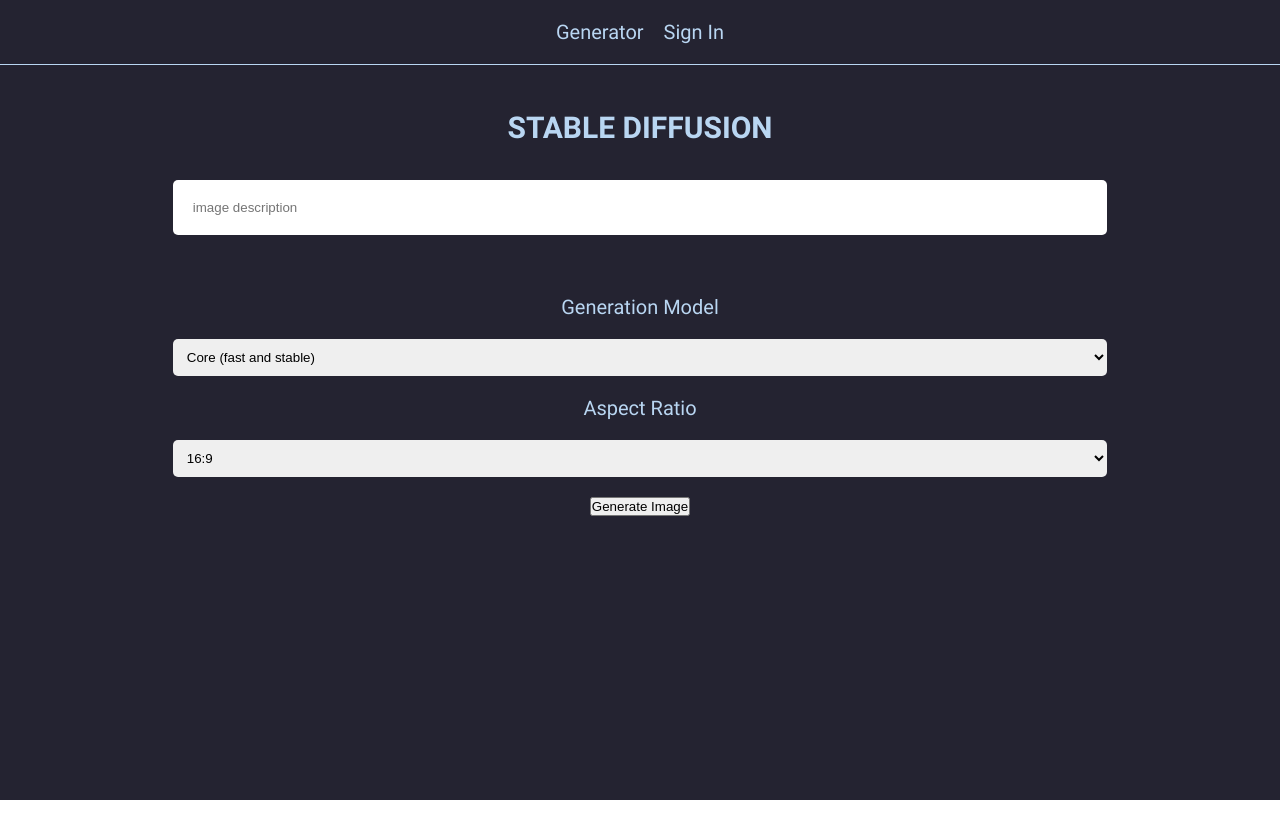
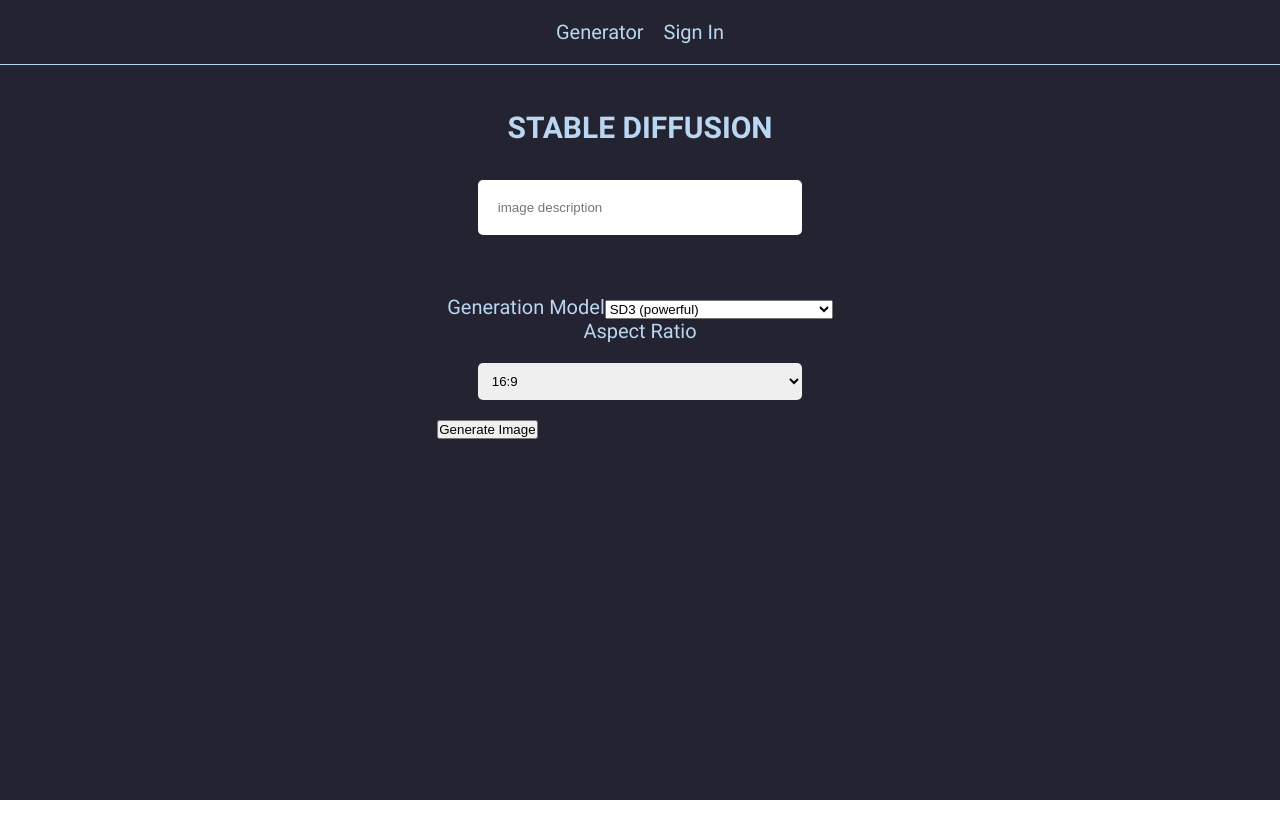
Before and after one commit to C-Rusty/stable-diffusion, a React (Create React App) app: page / in a window 1280 px wide. Shown: the top 838 px of the page. Built offline with nearby package versions, Linux system fonts and the light colour scheme.

Commit message:
model v2 component started and Select component rework

```diff
--- a/src/api/Api.textToImage.ts
+++ b/src/api/Api.textToImage.ts
@@ -30,7 +30,7 @@ const getImageFromV1Model = (params: ApiV1ModelParams, model: string) => {
     const urlPath = `${API_URL}/v1/generation/${model}/text-to-image`;
 
     const options = {
-        method: 'GET',
+        method: 'POST',
         url: urlPath,
         headers: {
             'Content-Type': 'application/json',
--- a/src/components/Content/Generator/Generator.tsx
+++ b/src/components/Content/Generator/Generator.tsx
@@ -1,100 +1,61 @@
-import { useEffect, useRef, useState } from 'react';
-import Select from '../../common/Select';
+import { Dispatch, SetStateAction, useEffect, useRef, useState } from 'react';
 import './generator.scss';
-import { SelectProps } from '../../../types/commonTypes';
+import { GenModelsValue, SelectProps } from '../../../types/typesCommon';
+import ModelV1Selects from '../ModelV1Selects/ModelV1Selects';
+import ModelV2Selects from '../ModelV2Selects/ModelV2Selects';
+import { ApiV1ModelParams } from '../../../types/typesV1Model';
+import { ApiV2ModelParams } from '../../../types/typesV2Model';
+import { generatorCommonPropsForSelect } from '../../../utilities/GeneratorPropsForSelect';
 
 const Generator = () => {
 
-    const inputValue = useRef<HTMLInputElement | null>(null);
+    const prompt = useRef<HTMLInputElement | null>(null);
 
-    const genModelOptionsProps: SelectProps = {
-        className: 'generator__model-select',
-        id: 'model-select',
-        options: [
-            {value: 'sd3', text: 'SD3 (powerful)'},
-            {value: 'core', text: 'Core (fast and stable)'},
-            {value: 'stable-diffusion-v1-6', text: 'SD 1.6 (base model)'},
-            {value: 'stable-diffusion-xl-1024-v1-0', text: 'SDXL 1.0 (flexible-resolution base)'},
-        ],
-    };
+    const { genModelSelectProps } = generatorCommonPropsForSelect;
 
-    const resolutionOptionProps: SelectProps = {
-        className: 'generator__resolution-select',
-        id: 'resolution-select',
-        options: [
-            {value: `1024x1024`, text: `1024x1024`},
-            {value: `1152x896`, text: `1152x896`},
-            {value: `896x1152`, text: `896x1152`},
-            {value: `1216x832`, text: `1216x832`},
-            {value: `1344x768`, text: `1344x768`},
-            {value: `768x1344`, text: `768x1344`},
-            {value: `1536x640`, text: `1536x640`},
-            {value: `640x1536`, text: `640x1536`},
-        ],
-    };
-
-    const aspectRatioProps: SelectProps = {
-        className: 'generator__aspect-ratio-select',
-        id: 'aspect-ratio-select',
-        options: [
-            {value: `16:9`, text: `16:9`},
-            {value: `1:1`, text: `1:1`},
-            {value: `21:9`, text: `21:9`},
-            {value: `2:3`, text: `2:3`},
-            {value: `3:2`, text: `3:2`},
-            {value: `4:5`, text: `4:5`},
-            {value: `5:4`, text: `5:4`},
-            {value: `9:16`, text: `9:16`},
-            {value: `9:21`, text: `9:21`},
-        ],
-    };
-
-    const [genModel, setGenModel] = useState<string>(`core`);
-    const [resolution, setResolution] = useState<string>(`1024x1024`);
-    const [aspectRatio, setAspectRatio] = useState<string>(`16:9`);
+    const [genModel, setGenModel] = useState<GenModelsValue>(`core`);
+    const [data, setData] = useState<ApiV1ModelParams | ApiV2ModelParams | {}>({});
 
     useEffect(() => {
-        console.log(genModel, resolution, aspectRatio);
-
-    }, [genModel, resolution, aspectRatio]);
+        console.log(genModel);
+    }, [genModel]);
 
     return(
         <section className="generator">
             <div className="container">
                 <div className="generator__inner">
+                    <form action="" method="post" className='generator__form'>
                         <label htmlFor="" className='generator__input-container'>
                             <h1 className="generator__headline">Stable Diffusion</h1>
-                        <input type="text" name="input" id="generate-image-prompt" placeholder='image description'  className="generator__input" ref={inputValue} />
+                            <input type="text" name="input" id="generate-image-prompt" placeholder='image description'  className="generator__input" ref={prompt} />
                         </label>
-                    <label htmlFor="" className='generator__select-container'>
+                        <label htmlFor="" className={genModelSelectProps.className} id={genModelSelectProps.id}>
                             <span className='generator__select-container-headline'>Generation Model</span>
-                        <Select
-                            optionProps={genModelOptionsProps}
-                            defaultValue={genModel}
-                            setSelectValue={setGenModel}
-                        />
+                            <select
+                                className="generator__select"
+                                onChange={(e) => setGenModel(e.target.value as GenModelsValue)}>
+                                    {genModelSelectProps.options.map((optionItem) =>
+                                        <option
+                                            key={optionItem.text}
+                                            value={optionItem.value}
+                                        >{optionItem.text}</option>
+                                    )}
+                            </select>
                         </label>
                         {genModel === `core` || genModel === `sd3` ?
-                        <label htmlFor="" className='generator__select-container'>
-                            <span className='generator__select-container-headline'>Aspect Ratio</span>
-                            <Select
-                                optionProps={aspectRatioProps}
-                                defaultValue={aspectRatio}
-                                setSelectValue={setAspectRatio}
+                            <ModelV2Selects
+                                data={data as ApiV2ModelParams}
+                                setData={setData as Dispatch<SetStateAction<ApiV2ModelParams | {}>>}
                             />
-                        </label>
                             :
-                        <label htmlFor="" className='generator__select-container'>
-                            <span className='generator__select-container-headline'>Image Resolution </span>
-                            <Select
-                                optionProps={resolutionOptionProps}
-                                defaultValue={resolution}
-                                setSelectValue={setResolution}
+                            <ModelV1Selects
+                                data={data as ApiV1ModelParams}
+                                setData={setData as Dispatch<SetStateAction<ApiV1ModelParams | {}>>}
                             />
-                        </label>
                         }
-                    <button>Generate Image</button>
-                    <div className="generator__generated-image"></div>
+                        <button className='generator__button'>Generate Image</button>
+                    </form>
+                    <div className="generator__result"></div>
                 </div>
             </div>
         </section>
--- a/src/components/Content/ModelV1Selects/ModelV1Selects.tsx
+++ b/src/components/Content/ModelV1Selects/ModelV1Selects.tsx
@@ -1,8 +1,50 @@
+import { Dispatch, SetStateAction, useState } from 'react';
+import { SelectProps } from '../../../types/typesCommon';
+import Select from '../../common/Select';
 import './ModelV1Selects.scss';
+import { ApiV1ModelParams, Resolutions } from '../../../types/typesV1Model';
 
-const ModelV1Selects = () => {
+const ModelV1Selects = (
+    {
+        data,
+        setData
+    }
+    :
+    {
+        data: ApiV1ModelParams | {},
+        setData: Dispatch<SetStateAction<ApiV1ModelParams | {}>>
+    }
+) => {
+
+    const resolutionOptionProps: SelectProps = {
+        className: 'generator__resolution-select',
+        id: 'resolution-select',
+        options: [
+            {value: `1024x1024`, text: `1024x1024`},
+            {value: `1152x896`, text: `1152x896`},
+            {value: `896x1152`, text: `896x1152`},
+            {value: `1216x832`, text: `1216x832`},
+            {value: `1344x768`, text: `1344x768`},
+            {value: `768x1344`, text: `768x1344`},
+            {value: `1536x640`, text: `1536x640`},
+            {value: `640x1536`, text: `640x1536`},
+        ],
+    };
+
+    const [resolution, setResolution] = useState<Resolutions>(`1024x1024`);
+
+
     return(
-        <></>
+        <>
+            <label htmlFor="" className='generator__select-container'>
+                <span className='generator__select-container-headline'>Image Resolution </span>
+                <Select
+                    optionProps={resolutionOptionProps}
+                    defaultValue={resolution}
+                    setSelectValue={setResolution}
+                />
+            </label>
+        </>
     );
 };
 
--- a/src/components/Content/ModelV2Selects/ModelV2Selects.tsx
+++ b/src/components/Content/ModelV2Selects/ModelV2Selects.tsx
@@ -1,6 +1,46 @@
-const ModelV2Selects = () => {
+import { Dispatch, SetStateAction, useState } from "react";
+import { GenModelsValue, SelectProps } from "../../../types/typesCommon";
+import Select from "../../common/Select";
+import { ApiV2ModelParams, AspectRatios } from "../../../types/typesV2Model";
+import { v2ModelCommonPropsForSelect } from "../../../utilities/V2ModelPropsForSelect";
+
+const ModelV2Selects = (
+    {
+        data,
+        setData
+    }
+    :
+    {
+        data: ApiV2ModelParams | {},
+        setData: Dispatch<SetStateAction<ApiV2ModelParams | {}>>
+    }
+) => {
+
+    const dataDefaltValue: ApiV2ModelParams = {
+        prompt: ``,
+        aspect_ratio: `16:9`,
+        negative_prompt: ``,
+        seed: 0,
+        style_preset: `digital-art`,
+        output_format: `png`
+    };
+
+    const { aspectRatiSelectProps } = v2ModelCommonPropsForSelect;
+
+    const [aspectRatio, setAspectRatio] = useState<AspectRatios>(`16:9`);
+
+
     return(
-        <></>
+        <div className="generator-v2-options">
+            <label htmlFor="" className='generator__select-container'>
+                <span className='generator__select-container-headline'>Aspect Ratio</span>
+                <Select
+                    optionProps={aspectRatiSelectProps}
+                    defaultValue={aspectRatio}
+                    setSelectValue={setAspectRatio as Dispatch<SetStateAction<AspectRatios>>}
+                />
+            </label>
+        </div>
     );
 };
 
--- a/src/components/common/Select.tsx
+++ b/src/components/common/Select.tsx
@@ -1,5 +1,7 @@
 import { Dispatch, SetStateAction } from "react";
-import { SelectProps } from "../../types/commonTypes";
+import { SelectProps } from "../../types/typesCommon";
+import { AspectRatios } from "../../types/typesV2Model";
+import { Resolutions } from "../../types/typesV1Model";
 
 const Select = (
     {
@@ -10,15 +12,27 @@ const Select = (
     {
         optionProps: SelectProps,
         defaultValue: string,
-        setSelectValue: Dispatch<SetStateAction<string>>
+        setSelectValue: Dispatch<SetStateAction<AspectRatios | Resolutions>>
     }
 ) => {
+
+    const handleChange = (e: React.ChangeEvent<HTMLSelectElement>, id: string) => {
+        switch (e.target.value) {
+            case ``:
+
+                break;
+
+            default:
+                break;
+        }
+    };
+
     return(
         <select
             className={optionProps.className}
             id={optionProps.id}
             defaultValue={defaultValue}
-            onChange={(e) => setSelectValue(e.target.value)}
+            onChange={(e) => handleChange(e, optionProps.id)}
         >
             {optionProps.options.map((optionItem) =>
                 <option key={optionItem.text} value={optionItem.value}>{optionItem.text}</option>
--- a/src/utilities/GeneratorPropsForSelect.ts
+++ b/src/utilities/GeneratorPropsForSelect.ts
@@ -1,4 +1,4 @@
-import { InputProps, SelectProps } from "../types/commonTypes";
+import { InputProps, SelectProps } from "../types/typesCommon";
 
 const genModelSelectProps: SelectProps = {
     className: 'generator__model-select',
@@ -11,29 +11,6 @@ const genModelSelectProps: SelectProps = {
     ],
 };
 
-const aspectRatiSelectProps: SelectProps = {
-    className: 'generator__aspect-ratio-select',
-    id: 'aspect-ratio-select',
-    options: [
-        {value: `16:9`, text: `16:9`},
-        {value: `1:1`, text: `1:1`},
-        {value: `21:9`, text: `21:9`},
-        {value: `2:3`, text: `2:3`},
-        {value: `3:2`, text: `3:2`},
-        {value: `4:5`, text: `4:5`},
-        {value: `5:4`, text: `5:4`},
-        {value: `9:16`, text: `9:16`},
-        {value: `9:21`, text: `9:21`},
-    ],
-};
-
-const negativeInputProps: InputProps = {
-    className: 'generator__negative-prompt-select',
-    id: 'negative-prompt-select',
-    inputValue: ``,
-    placeholder: `what you do not wish to see in the output image`
-};
-
 const seedInputProps: InputProps = {
     className: 'generator__seed-select',
     id: 'seed-select',
@@ -43,7 +20,7 @@ const seedInputProps: InputProps = {
 
 const style_presetSelectProps: SelectProps = {
     className: 'generator__style-preset-select',
-    id: 'style-preset-select',
+    id: 'style-select',
     options: [
         { value: "3d-model", text: "3d-model" },
         { value: "analog-film", text: "analog-film" },
@@ -68,7 +45,7 @@ const style_presetSelectProps: SelectProps = {
 
 const outputFormatSelectProps: SelectProps = {
     className: 'generator__output-format-select',
-    id: 'output-format-select',
+    id: 'output-select',
     options: [
         {value: `png`, text: `png`},
         {value: `jpeg`, text: `jpeg`},
@@ -76,23 +53,10 @@ const outputFormatSelectProps: SelectProps = {
     ],
 };
 
-const resolutionSelectProps: SelectProps = {
-    className: 'generator__resolution-select',
-    id: 'resolution-select',
-    options: [
-        {value: `1024x1024`, text: `1024x1024`},
-        {value: `1152x896`, text: `1152x896`},
-        {value: `896x1152`, text: `896x1152`},
-        {value: `1216x832`, text: `1216x832`},
-        {value: `1344x768`, text: `1344x768`},
-        {value: `768x1344`, text: `768x1344`},
-        {value: `1536x640`, text: `1536x640`},
-        {value: `640x1536`, text: `640x1536`},
-    ],
+
+export const generatorCommonPropsForSelect = {
+    genModelSelectProps,
+    seedInputProps,
+    style_presetSelectProps,
+    outputFormatSelectProps
 };
-
-export const generatorPropsForSelect = {
-    genModelSelectProps,
-    aspectRatiSelectProps,
-    resolutionSelectProps
-}
--- /dev/null
+++ b/src/utilities/V2ModelPropsForSelect.ts
@@ -0,0 +1,42 @@
+import { InputProps, SelectProps } from "../types/typesCommon";
+import { AspectRatios, outputFormat, presetStyle } from "../types/typesV2Model";
+
+const aspectRatiSelectProps: SelectProps = {
+    className: 'generator__aspect-ratio-select',
+    id: 'aspect-select',
+    options: [
+        {value: `16:9`, text: `16:9`},
+        {value: `1:1`, text: `1:1`},
+        {value: `21:9`, text: `21:9`},
+        {value: `2:3`, text: `2:3`},
+        {value: `3:2`, text: `3:2`},
+        {value: `4:5`, text: `4:5`},
+        {value: `5:4`, text: `5:4`},
+        {value: `9:16`, text: `9:16`},
+        {value: `9:21`, text: `9:21`},
+    ],
+};
+
+const negativeInputProps: InputProps = {
+    className: 'generator__negative-prompt-select',
+    id: 'negative-select',
+    inputValue: ``,
+    placeholder: `what you do not wish to see in the output image`
+};
+
+const outputFormmatSelectProps: SelectProps = {
+    className: 'generator__output-format-select',
+    id: 'format-select',
+    options: [
+        {value: `png`, text: `png`},
+        {value: `jpeg`, text: `jpeg`},
+        {value: `webp`, text: `webp`},
+    ],
+};
+
+
+export const v2ModelCommonPropsForSelect = {
+    aspectRatiSelectProps,
+    negativeInputProps,
+    outputFormmatSelectProps,
+};
```
Also changed, not shown: src/utilities/V1ModelPropsForSelect.ts (added, +16 -0 lines), src/types/typesCommon.ts (renamed from src/types/commonTypes.ts). Lines whose indentation alone changed are shown as unchanged.
